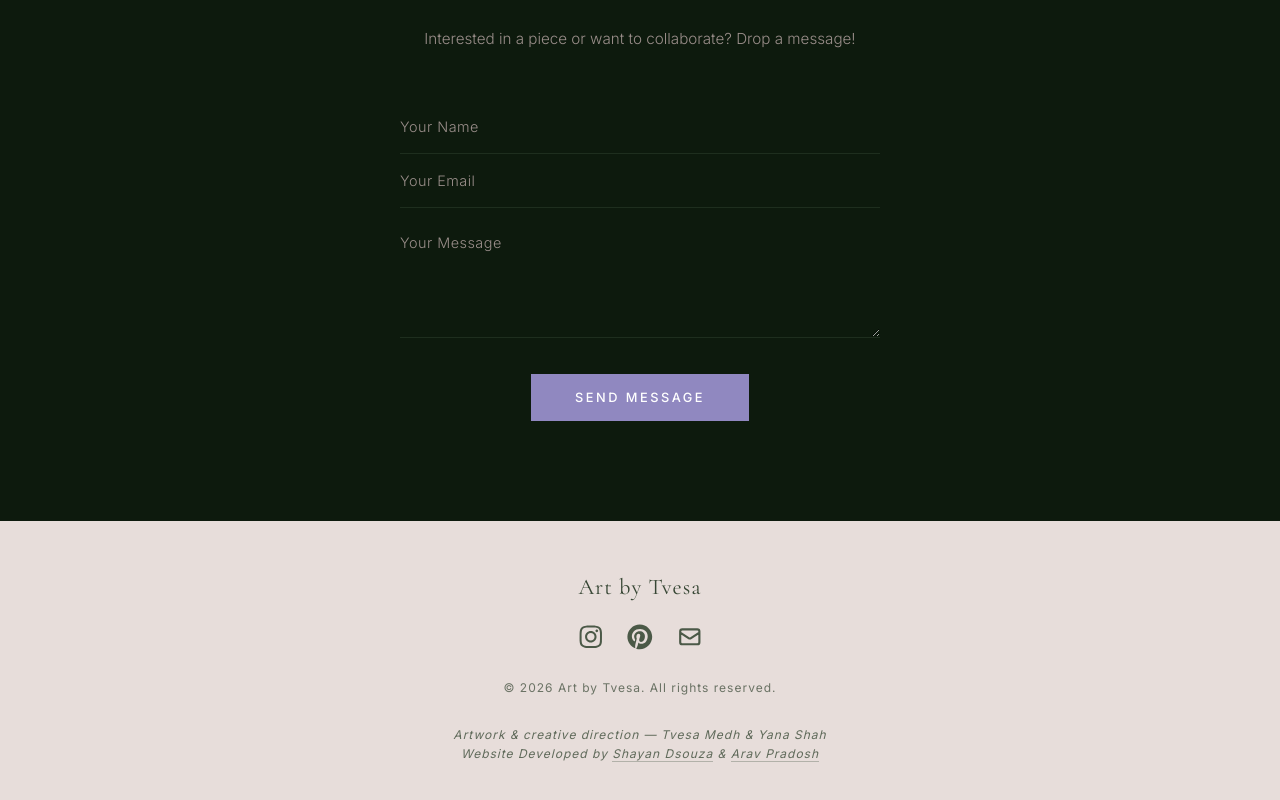
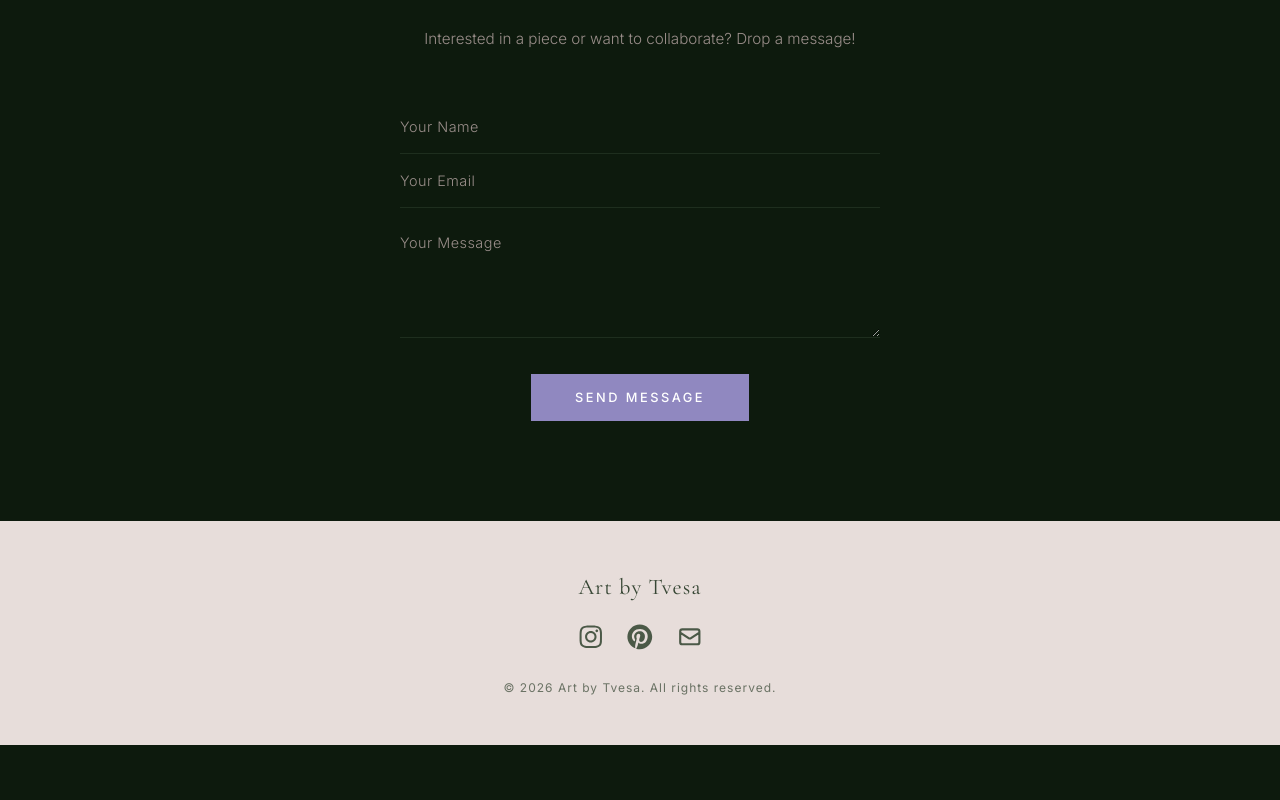
Before and after one commit to ShayanDsouza/Art_by_tvesa, a React (Vite) app: page /collection in a window 1280 px wide. Shown: the part 985-1785 px from the top of the page. After the commit the page ends 1730 px from the top, so only its background shows below. Built offline with nearby package versions, Linux system fonts and the light colour scheme; no server answers; the database is empty.

Commit message:
Remove credits from footer

```diff
--- a/src/components/Footer.jsx
+++ b/src/components/Footer.jsx
@@ -12,14 +12,6 @@ export default function Footer() {
           <a href="mailto:artbytvesa@gmail.com" aria-label="Email"><HiOutlineMail /></a>
         </div>
         <p>&copy; {new Date().getFullYear()} Art by Tvesa. All rights reserved.</p>
-        <p className="footer-credits">
-          <span className="footer-credits-line">Artwork &amp; creative direction — <span>Tvesa Medh</span> &amp; <span>Yana Shah</span></span>
-          <br />
-          <span className="footer-credits-line">Website Developed by{' '}
-          <a href="mailto:dsouza.shayan@gmail.com" className="footer-credit-link">Shayan Dsouza</a>
-          {' '}&amp;{' '}
-          <a href="mailto:aravpradosh06427@gmail.com" className="footer-credit-link">Arav Pradosh</a></span>
-        </p>
       </div>
     </footer>
   )
```
